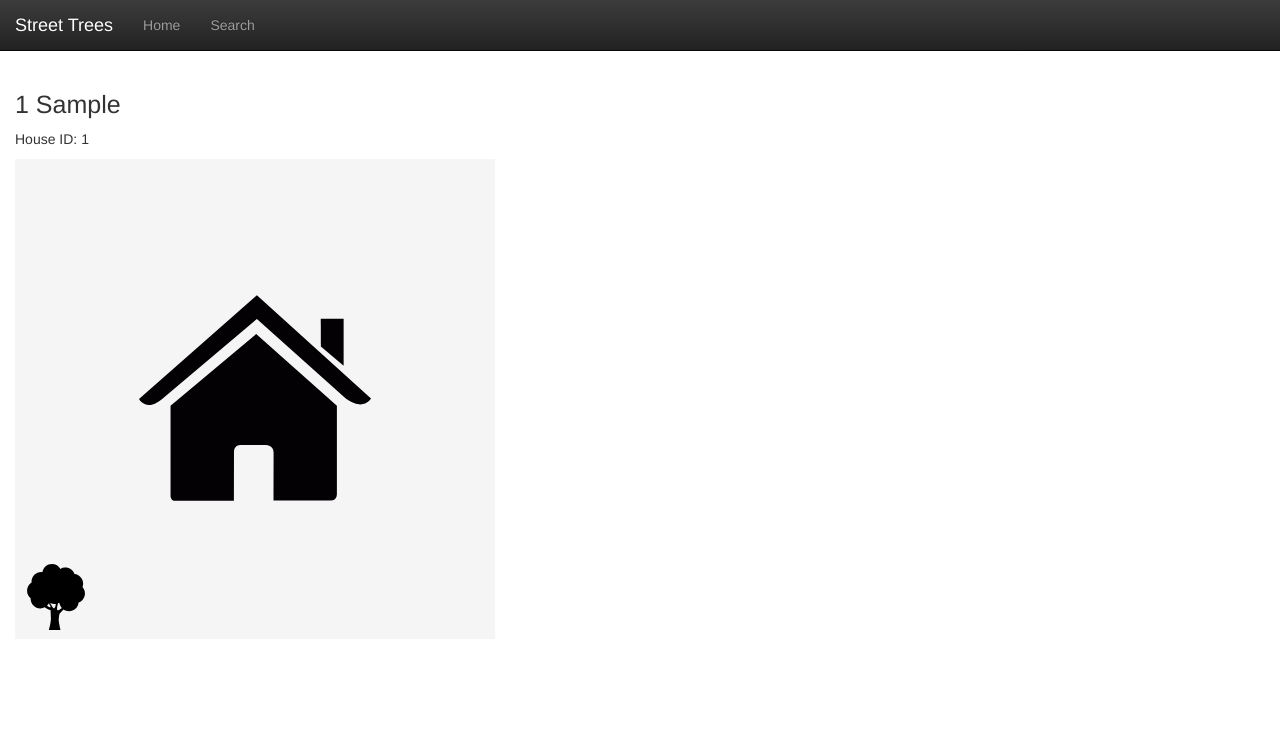
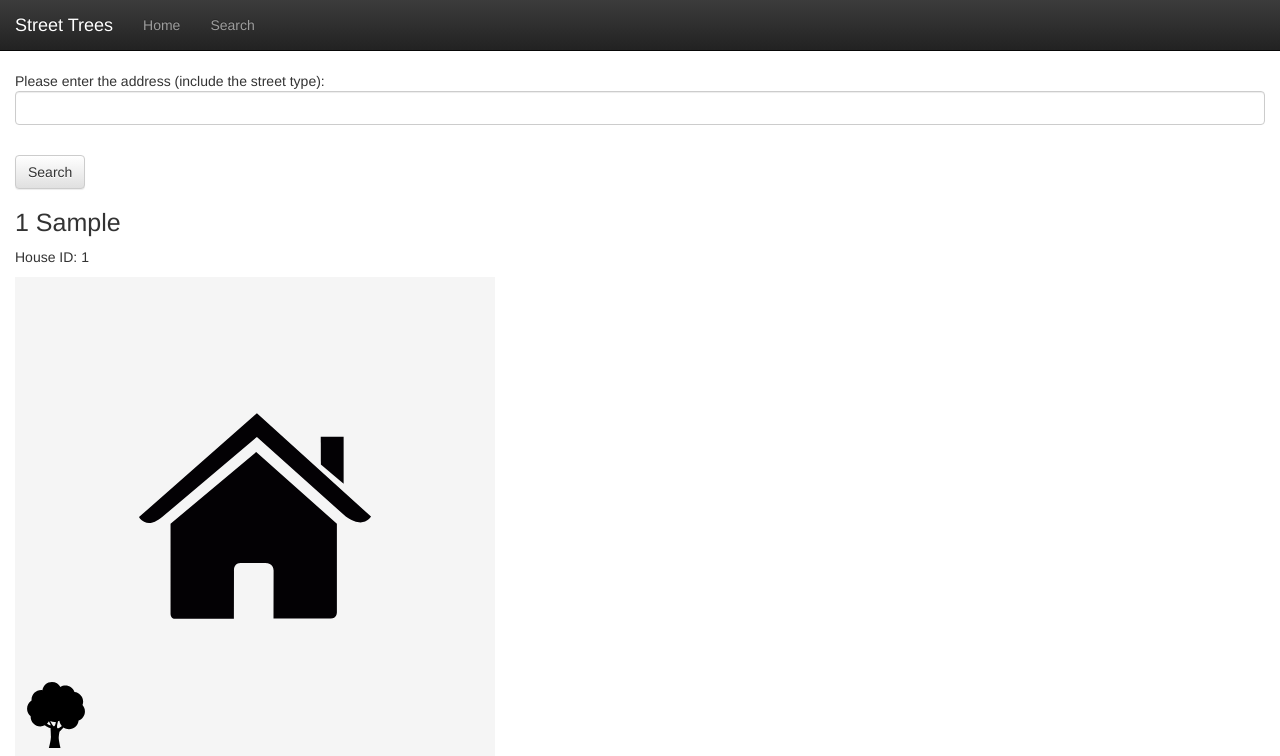
Before and after one commit to hannakr/street-trees-yvr, a Flask app: page /house/1 in a window 1280 px wide. Shown: the top 756 px of the page. Run offline with Flask 2, Linux system fonts and the light colour scheme; tables that the repository leaves empty hold one stand-in row (values such as "Sample post"); parts of the project's set-up code (start-up, migrations or seed data) failed here and were passed over; some libraries are stand-ins or nearby versions.

Commit message:
turn the search bar into a partial and add it to the results page

```diff
--- a/app/templates/house.html
+++ b/app/templates/house.html
@@ -1,6 +1,7 @@
 {% extends "base.html" %}
 {% block content %}
 <div class="container-fluid">
+  {% include 'search_bar.html' %}
   <header>
     <h1 class="h1 house-h1">{{ number }} {{ street }}</h1>
     <p class="info house-info">House ID: {{ id }}</p>
--- /dev/null
+++ b/app/templates/search_bar.html
@@ -0,0 +1,11 @@
+{% block search %}
+  <form action="/search" method="get" name="search">
+    <div class="form-group">
+      <p>
+          Please enter the address (include the street type):<br>
+          {{ form.address(autocorrect='off', class_='form-control') }}<br>
+      </p>
+      <p><button type="submit" class="btn btn-default">Search</button></p>
+      </div>
+  </form>
+{% endblock %}
--- a/app/views.py
+++ b/app/views.py
@@ -29,6 +29,7 @@ def search():
 
 @app.route('/house/<id>')
 def house(id):
+    form = SearchForm()
     house = House.query.filter_by(id=id).first_or_404()
     houses = House.query.order_by(House.civicNumber).filter(House.stdStreet==house.stdStreet).all()
     main_house_index = houses.index(house)
@@ -45,4 +46,5 @@ def house(id):
                                             next_house_id=next_house_id,
                                            number=house.civicNumber,
                                            street=house.stdStreet,
-                                           trees=house.trees.order_by(Tree.cell).all())
+                                           trees=house.trees.order_by(Tree.cell).all(),
+                                           form=form)
```
Also changed, not shown: app/templates/search.html (+2 -9 lines).
